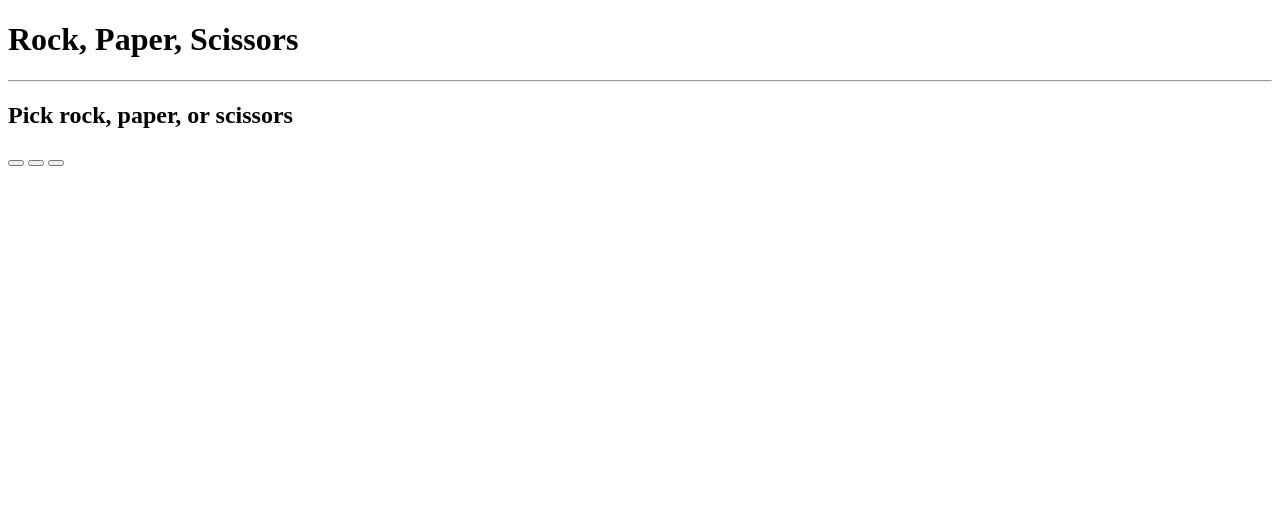
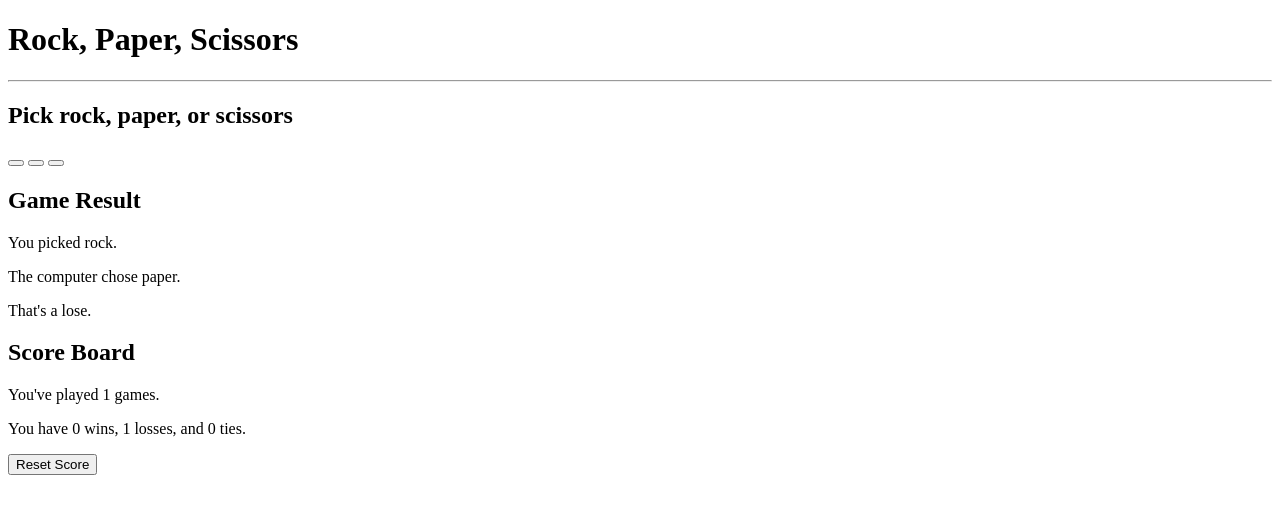
Before and after one commit to TheNerdHolden/JSGame-RPS, a plain HTML site: page index.html in a window 1280 px wide. Both pictures are taken after a click on the button 16 px from the left and 162 px from the top of the page. Drawn offline with Linux system fonts and the light colour scheme.

Commit message:
typed out first attempt HTML and JS code

```diff
--- a/index.html
+++ b/index.html
@@ -22,7 +22,19 @@
                 <!-- <img src="" alt="heads"> -->
             </button>
         </section>
-
+        <section id="output">
+            <h2>Game Result</h2>
+            <p>You picked <span id="prediction"> </span>.</p>
+            <p>The computer chose <span id="compChoice"> </span>.</p>
+            <p>That's a <span id="result"> </span>.</p>
+        </section>
+        <section id="storage">
+            <h2>Score Board</h2>
+            <p>You've played <span id="count">0</span> games.</p>
+            <p>You have <span id="wins">0</span> wins, <span id="losses">0</span> losses, and <span id="ties">0</span> ties.</p>
+            <button onclick="resetScore()" id="reset">Reset Score</button>
+        </section>
     </main>
+    <script src="js/logicRPS.js"></script>
 </body>
 </html>
--- /dev/null
+++ b/js/logicRPS.js
@@ -0,0 +1,94 @@
+let numWon = 0;
+let numLoss = 0;
+let numTies = 0;
+let numGames  = 0;
+
+function runGame(x) {
+
+    let pick = x;
+
+    let randNum = Math.floor(Math.random() * 3 + 1);
+
+    let choice;
+
+    if (randNum == 1) {
+        choice = 'rock';
+    } else if (randNum == 2) {
+        choice = 'paper';
+    } else {
+        choice = 'scissors';
+    };
+
+    let status;
+
+    if (pick === 'rock' && choice === 'rock') {
+        status = "tie";
+        numTies++;
+    } else if (pick === 'rock' && choice === 'paper') {
+        status = "lose";
+        numLoss++;
+    } else if (pick === 'rock' && choice === 'scissors') {
+        status = "win";
+        numWon++;
+    } else if (pick === 'paper' && choice === 'rock') {
+        status = "win";
+        numWon++;
+    } else if (pick === 'paper' && choice === 'paper') {
+        status = "tie";
+        numTies++;
+    } else if (pick === 'paper' && choice === 'scissors') {
+        status = "lose";
+        numLoss++;
+    } else if (pick === 'scissors' && choice === 'rock') {
+        status = "lose";
+        numLoss++;
+    } else if (pick === 'scissors' && choice === 'paper') {
+        status = "win";
+        numWon++;
+    } else {
+        status = "tie";
+        numTies++;
+    }
+
+    numGames++;
+
+    let prediction = document.getElementById('prediction');
+    prediction.innerText = pick;
+
+    let compChoice = document.getElementById('compChoice');
+    compChoice.innerText = choice;
+
+    let result = document.getElementById('result');
+    result.innerText = status;
+
+    let count = document.getElementById('count');
+    count.innerText = numGames;
+
+    let wins = document.getElementById('wins');
+    wins.innerText = numWon;
+
+    let losses = document.getElementById('losses');
+    losses.innerText = numLoss;
+
+    let ties = document.getElementById('ties');
+    ties.innerText = numTies;
+}
+
+function resetScore() {
+    let numWon = 0;
+    let numLoss = 0;
+    let numTies = 0;
+    let numGames  = 0;
+
+    let count = document.getElementById('count');
+    count.innerText = numGames;
+
+    let wins = document.getElementById('wins');
+    wins.innerText = numWon;
+
+    let losses = document.getElementById('losses');
+    losses.innerText = numLoss;
+
+    let ties = document.getElementById('ties');
+    ties.innerText = numTies;
+}
```
